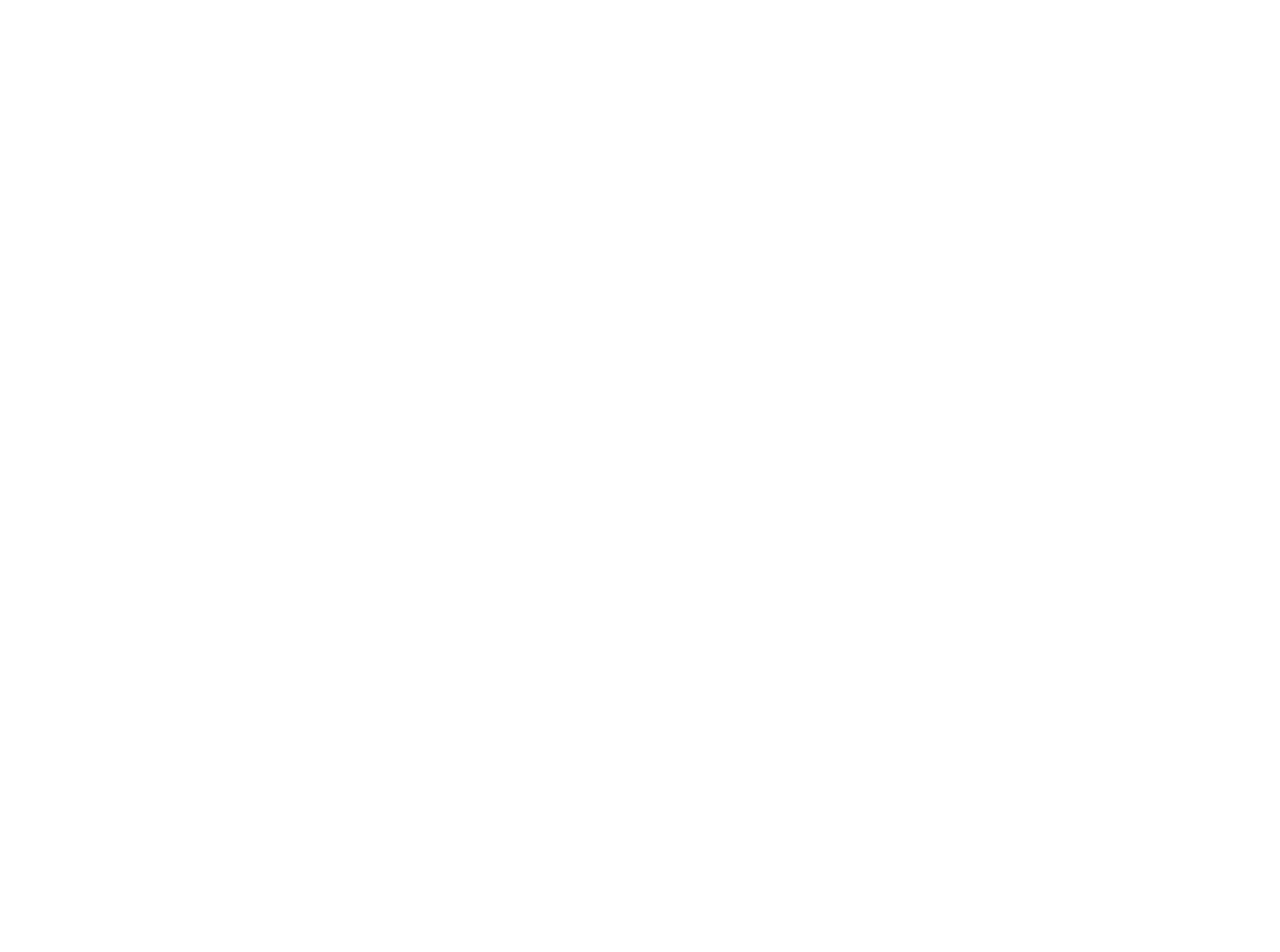
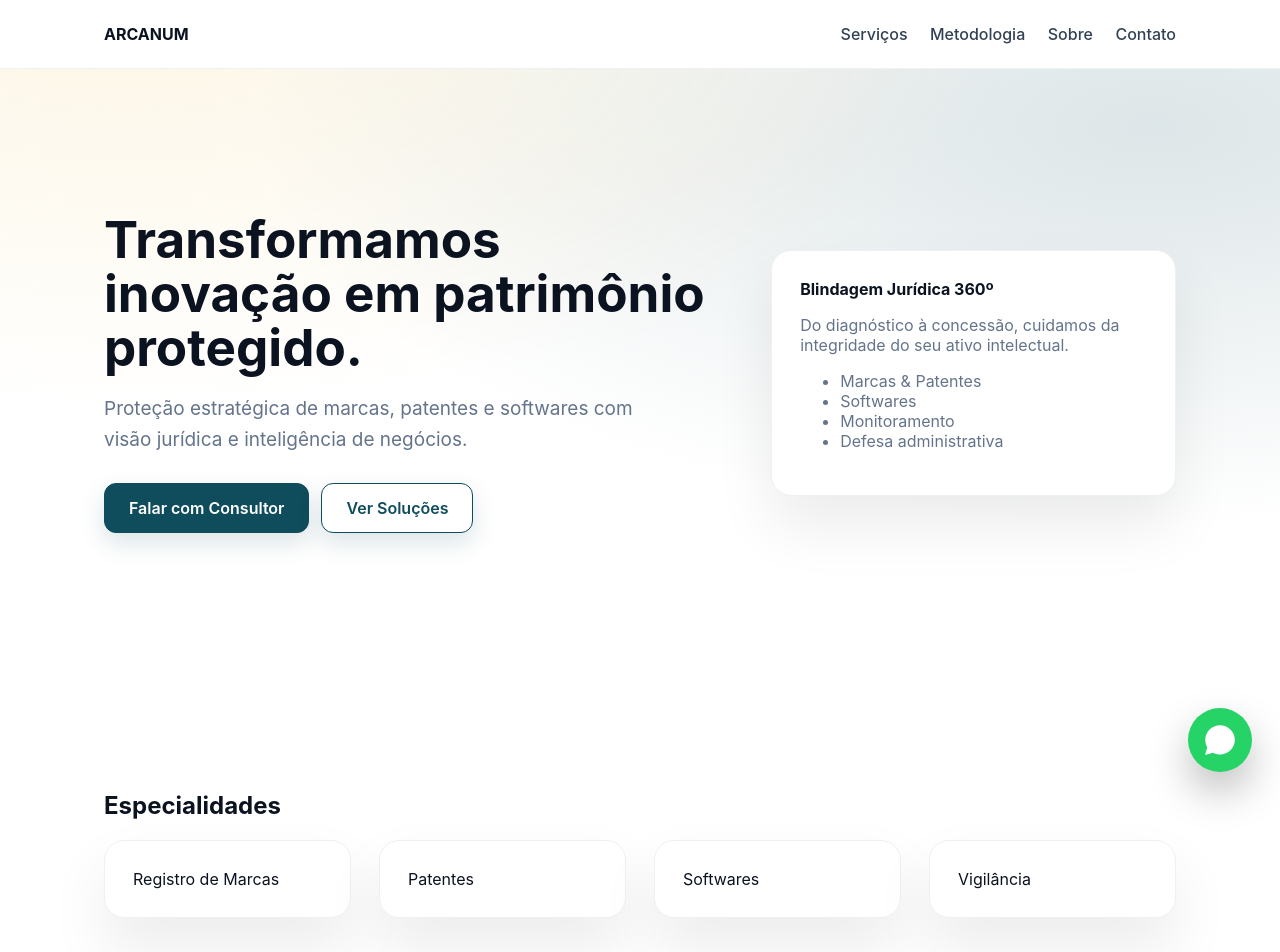
Before and after one commit to barbosa672-afk/arcanum---site, a plain HTML site: page index.html in a window 1280 px wide. Shown: the top 952 px of the page. Before the commit the page ends 800 px from the top, so only its background shows below. Drawn offline with Linux system fonts and the light colour scheme.

Commit message:
index.html

```diff
--- a/index.html
+++ b/index.html
@@ -2,10 +2,9 @@
 <html lang="pt-BR">
 <head>
   <meta charset="UTF-8" />
-  <meta name="viewport" content="width=device-width, initial-scale=1.0" />
+  <meta name="viewport" content="width=device-width, initial-scale=1.0"/>
   <title>ARCANUM Propriedade Intelectual | Proteção Estratégica</title>
-  <meta name="description" content="Blindagem jurídica e gestão estratégica de marcas, patentes e ativos intelectuais." />
-
+  <meta name="description" content="Proteção estratégica de marcas, patentes e softwares com inteligência jurídica e visão de negócios."/>
   <style>
     :root{
       --azul:#0f4c5c;
@@ -13,37 +12,175 @@
       --dourado:#f2c14e;
       --cinza:#64748b;
       --fundo:#ffffff;
-      --whats-green:#25d366;
+      --whats:#25d366;
     }
-
     *{box-sizing:border-box}
     body{
-      margin:0;
-      font-family: system-ui, -apple-system, Segoe UI, Roboto, Inter, Arial, sans-serif;
-      color:#0b1220;
-      background:var(--fundo);
-      scroll-behavior:smooth;
+      margin:0; font-family: -apple-system, BlinkMacSystemFont, Segoe UI, Inter, Roboto, Arial, sans-serif;
+      color:#0b1220; background:#fff; scroll-behavior:smooth;
     }
-
+    .container{max-width:1120px;margin:0 auto;padding:24px}
     .muted{color:var(--cinza)}
-
     header{
-      position:sticky; top:0;
-      backdrop-filter: blur(8px);
-      background: rgba(255,255,255,.9);
+      position:sticky;top:0;z-index:100;
+      background:rgba(255,255,255,.85); backdrop-filter: blur(10px);
       border-bottom:1px solid #eef0f3;
-      z-index:100;
     }
-
-    .container{max-width:1120px;margin:0 auto;padding:20px}
     .nav{display:flex;align-items:center;justify-content:space-between}
-    .brand{display:flex;align-items:center;gap:10px;font-weight:700;letter-spacing:.05em}
-
     nav a{margin-left:18px;text-decoration:none;color:#334155;font-weight:500}
     nav a:hover{color:var(--azul)}
 
-    .hero{padding:90px 0;background: radial-gradient(1000px 500px at 10% -10%, rgba(242,193,78,.12), transparent),
-                                 radial-gradient(1000px 500px at 90% 20%, rgba(15,76,92,.12), transparent);}
-    .hero-grid{display:grid;grid-template-columns:1.2fr .8fr;gap:50px;align-items:center}
+    /* HERO */
+    .hero{padding:120px 0 90px;background:
+      radial-gradient(900px 400px at 10% -10%, rgba(242,193,78,.14), transparent),
+      radial-gradient(900px 400px at 90% 10%, rgba(15,76,92,.14), transparent);}
+    .hero-grid{display:grid;grid-template-columns:1.2fr .8fr;gap:60px;align-items:center}
+    h1{font-size:clamp(36px,4vw,58px);line-height:1.05;margin:0 0 20px}
+    .lead{font-size:19px;line-height:1.6;max-width:46ch}
 
-    h1{font-size: clamp(3
+    .cta{display:flex;gap:12px;margin-top:28px}
+    .btn{
+      padding:14px 24px;border-radius:12px;border:1px solid var(--azul);
+      background:var(--azul);color:#fff;font-weight:600;text-decoration:none;
+      transition: transform .2s ease, box-shadow .2s ease, background .2s ease;
+      box-shadow:0 10px 25px rgba(15,76,92,.15);
+    }
+    .btn:hover{transform: translateY(-2px); background:var(--azul-escuro)}
+    .btn.alt{background:#fff;color:var(--azul)}
+
+    .card{
+      border:1px solid #eef0f3;border-radius:20px;padding:28px;background:#fff;
+      box-shadow:0 30px 60px rgba(0,0,0,.08);
+      transition: transform .4s cubic-bezier(.2,.8,.2,1), box-shadow .4s;
+    }
+    .card:hover{transform: translateY(-6px) scale(1.01); box-shadow:0 40px 80px rgba(0,0,0,.12)}
+
+    section{padding:100px 0}
+    .services{display:grid;grid-template-columns:repeat(auto-fit,minmax(220px,1fr));gap:28px}
+    .steps{display:grid;grid-template-columns:repeat(3,1fr);gap:28px}
+
+    footer{border-top:1px solid #eef0f3;padding:40px 0;font-size:.9rem}
+
+    /* WhatsApp */
+    .whatsapp-btn{
+      position:fixed;right:28px;bottom:28px;width:64px;height:64px;border-radius:50%;
+      background:var(--whats);display:flex;align-items:center;justify-content:center;
+      box-shadow:0 20px 40px rgba(0,0,0,.25); z-index:999;
+      transition: transform .25s ease;
+    }
+    .whatsapp-btn:hover{transform: scale(1.1)}
+    .whatsapp-btn svg{width:34px;height:34px;fill:#fff}
+
+    /* Animations */
+    .reveal{opacity:0; transform: translateY(40px); transition: all .9s cubic-bezier(.2,.8,.2,1)}
+    .reveal.show{opacity:1; transform: translateY(0)}
+
+    @media(max-width:900px){
+      .hero-grid{grid-template-columns:1fr;text-align:center}
+      .cta{justify-content:center}
+      nav{display:none}
+      .steps{grid-template-columns:1fr}
+    }
+  </style>
+</head>
+<body>
+
+<header>
+  <div class="container nav">
+    <strong>ARCANUM</strong>
+    <nav>
+      <a href="#servicos">Serviços</a>
+      <a href="#como-funciona">Metodologia</a>
+      <a href="#sobre">Sobre</a>
+      <a href="#contato">Contato</a>
+    </nav>
+  </div>
+</header>
+
+<main>
+  <section class="hero reveal">
+    <div class="container hero-grid">
+      <div>
+        <h1>Transformamos inovação em patrimônio protegido.</h1>
+        <p class="lead muted">Proteção estratégica de marcas, patentes e softwares com visão jurídica e inteligência de negócios.</p>
+        <div class="cta">
+          <a class="btn" href="https://wa.me/5516992553003" target="_blank">Falar com Consultor</a>
+          <a class="btn alt" href="#servicos">Ver Soluções</a>
+        </div>
+      </div>
+      <div class="card">
+        <strong>Blindagem Jurídica 360º</strong>
+        <p class="muted">Do diagnóstico à concessão, cuidamos da integridade do seu ativo intelectual.</p>
+        <ul class="muted">
+          <li>Marcas & Patentes</li>
+          <li>Softwares</li>
+          <li>Monitoramento</li>
+          <li>Defesa administrativa</li>
+        </ul>
+      </div>
+    </div>
+  </section>
+
+  <section id="servicos" class="reveal">
+    <div class="container">
+      <h2>Especialidades</h2>
+      <div class="services">
+        <div class="card">Registro de Marcas</div>
+        <div class="card">Patentes</div>
+        <div class="card">Softwares</div>
+        <div class="card">Vigilância</div>
+      </div>
+    </div>
+  </section>
+
+  <section id="como-funciona" class="reveal" style="background:#f8fafc">
+    <div class="container">
+      <h2>Como atuamos</h2>
+      <div class="steps">
+        <div class="card">1. Diagnóstico</div>
+        <div class="card">2. Estratégia</div>
+        <div class="card">3. Concessão</div>
+      </div>
+    </div>
+  </section>
+
+  <section id="sobre" class="reveal">
+    <div class="container">
+      <h2>Sobre a Arcanum</h2>
+      <p class="muted">A ARCANUM PROPRIEDADE INTELECTUAL atua na proteção estratégica de ativos intangíveis, conectando inovação a segurança jurídica.</p>
+    </div>
+  </section>
+
+  <section id="contato" class="reveal">
+    <div class="container">
+      <h2>Fale com um consultor</h2>
+      <p class="lead muted">Atendimento direto pelo WhatsApp.</p>
+      <a class="btn" href="https://wa.me/5516992553003" target="_blank">Iniciar conversa no WhatsApp</a>
+      <p class="muted" style="margin-top:12px">📱 (16) 99255-3003</p>
+    </div>
+  </section>
+</main>
+
+<footer>
+  <div class="container muted">
+    © <span id="year"></span> ARCANUM Propriedade Intelectual. Todos os direitos reservados.
+  </div>
+</footer>
+
+<a class="whatsapp-btn" href="https://wa.me/5516992553003" target="_blank" aria-label="WhatsApp">
+  <svg xmlns="http://www.w3.org/2000/svg" viewBox="0 0 448 512">
+    <path d="M380.9 97.1C339 55.1 283.2 32 223.9 32c-122.4 0-222 99.6-222 222 0 39.1 10.2 77.3 29.6 111L0 480l117.7-30.9c32.4 17.7 68.9 27 106.1 27h.1c122.3 0 224.1-99.6 224.1-222 0-59.3-25.2-115-67.1-157z"/>
+  </svg>
+</a>
+
+<script>
+  document.getElementById('year').textContent = new Date().getFullYear();
+  const reveals = document.querySelectorAll('.reveal');
+  const io = new IntersectionObserver(entries => {
+    entries.forEach(e => { if(e.isIntersecting) e.target.classList.add('show'); });
+  }, {threshold:.2});
+  reveals.forEach(r => io.observe(r));
+</script>
+
+</body>
+</html>
```
